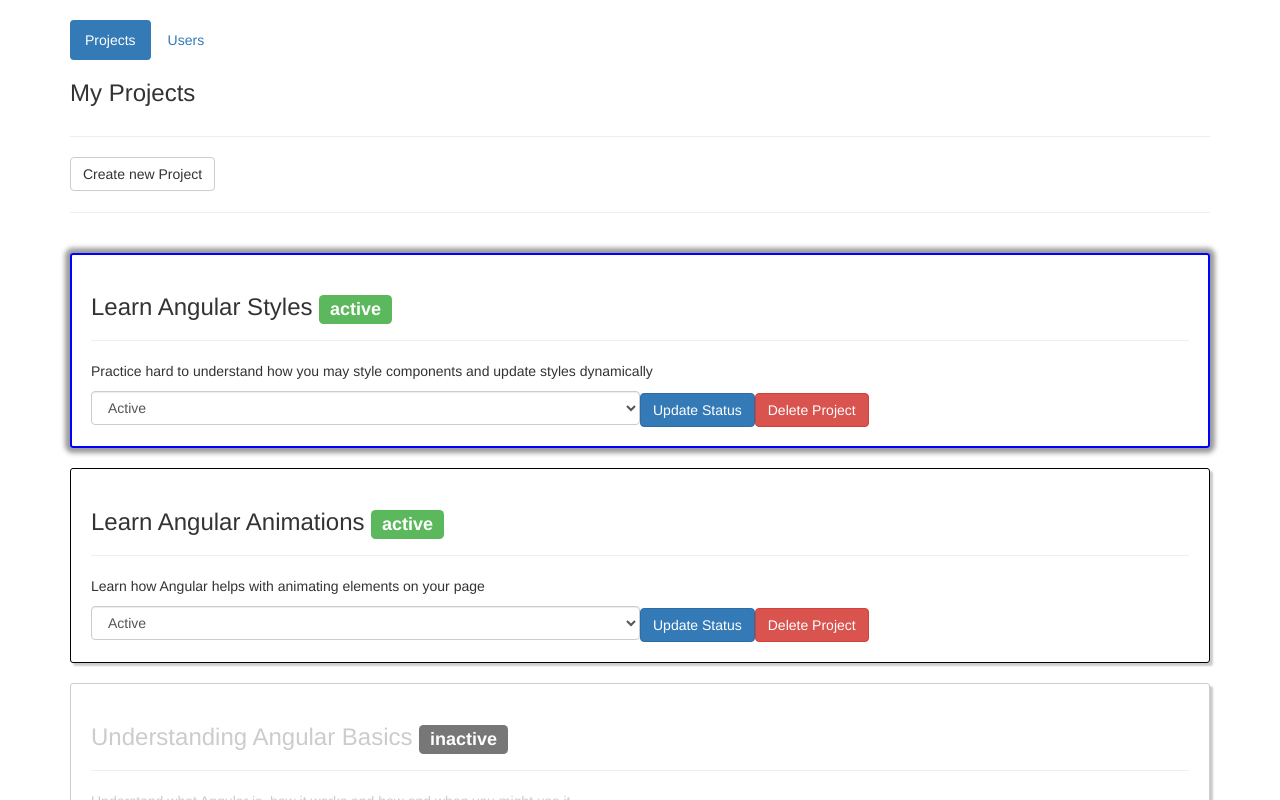
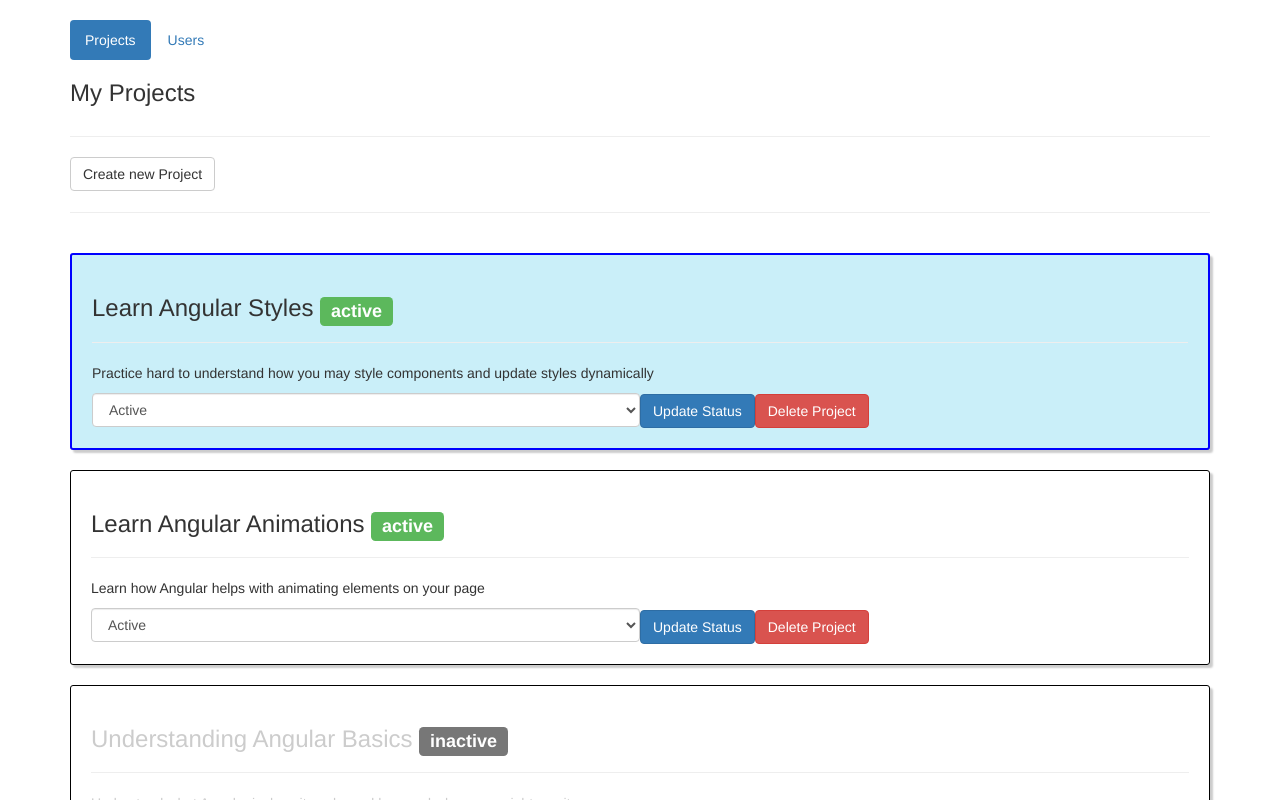
Before and after one commit to donboli/udemy-ng-styles-animation, an Angular app: page / in a window 1280 px wide. Shown: the top 800 px of the page. Built offline with nearby package versions, Linux system fonts and the light colour scheme.

Commit message:
Replace CSS project marked transition with Angular animations

```diff
--- a/package.json
+++ b/package.json
@@ -26,6 +26,7 @@
     "bootstrap": "^3.3.7",
     "core-js": "^2.4.1",
     "rxjs": "^5.2.0",
+    "web-animations-js": "^2.3.1",
     "zone.js": "^0.8.5"
   },
   "devDependencies": {
@@ -39,9 +40,9 @@
     "karma": "~1.4.1",
     "karma-chrome-launcher": "~2.0.0",
     "karma-cli": "~1.0.1",
+    "karma-coverage-istanbul-reporter": "^0.2.0",
     "karma-jasmine": "~1.1.0",
     "karma-jasmine-html-reporter": "^0.2.2",
-    "karma-coverage-istanbul-reporter": "^0.2.0",
     "protractor": "~5.1.0",
     "ts-node": "~2.0.0",
     "tslint": "~4.4.2",
--- a/src/app/app.module.ts
+++ b/src/app/app.module.ts
@@ -10,6 +10,7 @@ import { ProjectsService } from './projects/projects.service';
 import { NewProjectComponent } from './new-project/new-project.component';
 import { UsersComponent } from './users/users.component';
 import { AppRoutingModule } from './app-routing.module';
+import { BrowserAnimationsModule } from '@angular/platform-browser/animations';
 
 @NgModule({
   declarations: [
@@ -23,7 +24,8 @@ import { AppRoutingModule } from './app-routing.module';
     BrowserModule,
     FormsModule,
     HttpModule,
-    AppRoutingModule
+    AppRoutingModule,
+    BrowserAnimationsModule
   ],
   providers: [ProjectsService],
   bootstrap: [AppComponent]
--- /dev/null
+++ b/src/app/projects/animations.ts
@@ -0,0 +1,13 @@
+import { trigger, style, state, transition, animate } from '@angular/animations';
+
+export const markedTrigger = trigger('markedState', [
+  state('default', style({
+    border: '1px solid black',
+    backgroundColor: 'transparent'
+  })),
+  state('marked', style({
+    border: '2px solid blue',
+    backgroundColor: '#caeff9'
+  })),
+  transition('default => marked', animate('1200ms ease-out'))
+]);
--- a/src/app/projects/projects.component.html
+++ b/src/app/projects/projects.component.html
@@ -37,7 +37,8 @@
     <app-project
       *ngFor="let prj of projects; let i = index"
       [project]="prj"
-      [ngClass]="{marked: markedPrjIndex == i, inactive: prj.status === 'inactive'}"
+      [@markedState]="markedPrjIndex === i ? 'marked' : 'default'"
+      [ngClass]="{inactive: prj.status === 'inactive'}"
       (statusUpdated)="onStatusUpdated($event, i)"
       (projectDeleted)="onProjectDeleted(i)"
       (click)="markedPrjIndex = i"></app-project>
--- a/src/app/projects/projects.component.ts
+++ b/src/app/projects/projects.component.ts
@@ -3,11 +3,13 @@ import { Component, OnInit } from '@angular/core';
 import { Project } from './project.model';
 
 import { ProjectsService } from './projects.service';
+import { markedTrigger } from './animations';
 
 @Component({
   selector: 'app-projects',
   templateUrl: './projects.component.html',
   styleUrls: ['./projects.component.css'],
+  animations: [markedTrigger]
 })
 export class ProjectsComponent implements OnInit {
   projects: Project[];
--- a/src/polyfills.ts
+++ b/src/polyfills.ts
@@ -46,7 +46,7 @@ import 'core-js/es7/reflect';
 
 
 /** ALL Firefox browsers require the following to support `@angular/animation`. **/
-// import 'web-animations-js';  // Run `npm install --save web-animations-js`.
+import 'web-animations-js';  // Run `npm install --save web-animations-js`.
 
 
 
```
Also changed, not shown: 2 other files (tests, documents, lock files or other folders).
